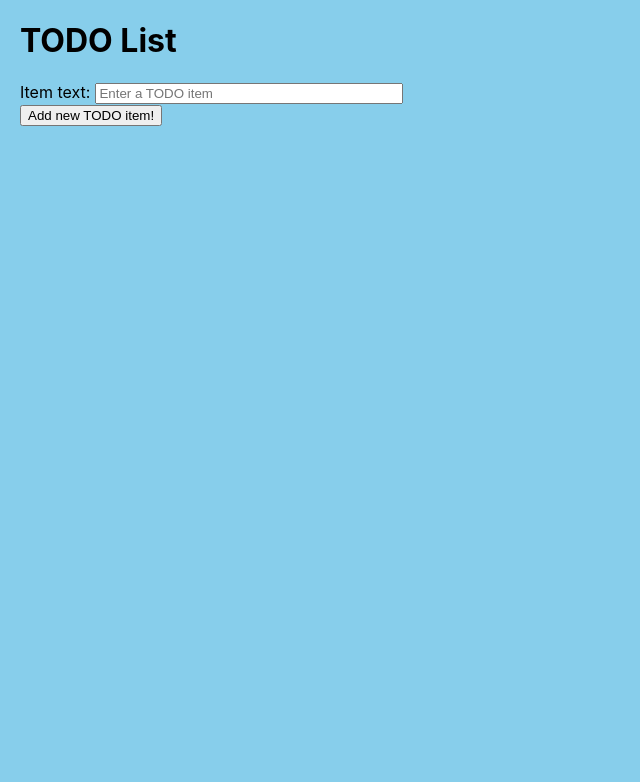
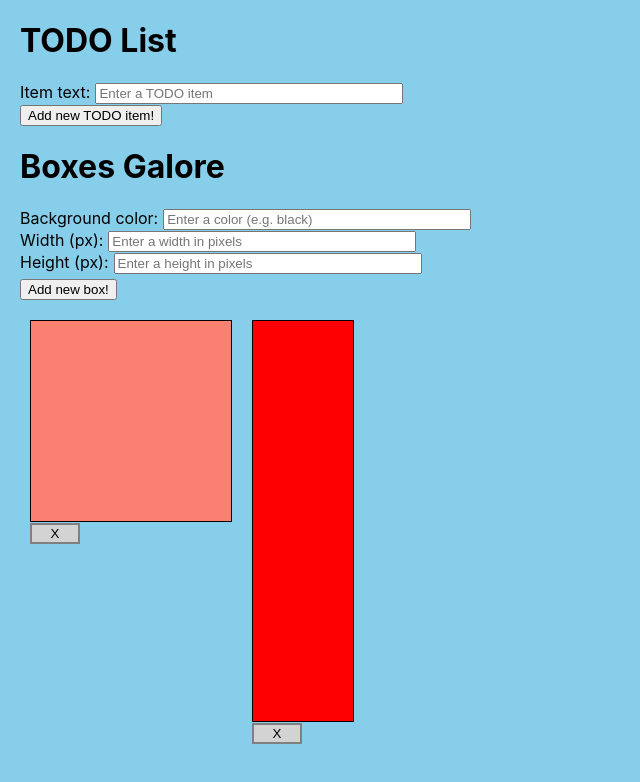
Before and after one commit to iam8/37.8-react-forms, a React (Create React App) app: page / in a window 1280 px wide. Shown: the top 782 px of the page, without its empty margins (0-640 px from the left). Built offline with nearby package versions, Linux system fonts and the light colour scheme.

Commit message:
Render TodoList before BoxList in App

```diff
--- a/src/App.js
+++ b/src/App.js
@@ -13,12 +13,11 @@ import "./App.css";
 function App() {
     return (
         <div className="App">
-            {/* <BoxList boxList={[
+            <TodoList />
+            <BoxList boxList={[
                 {bkgColor: "salmon", width: 200, height: 200},
                 {bkgColor: "red", width: 100, height: 400},
-            ]} /> */}
-
-            <TodoList />
+            ]} />
         </div>
     );
 }
```
